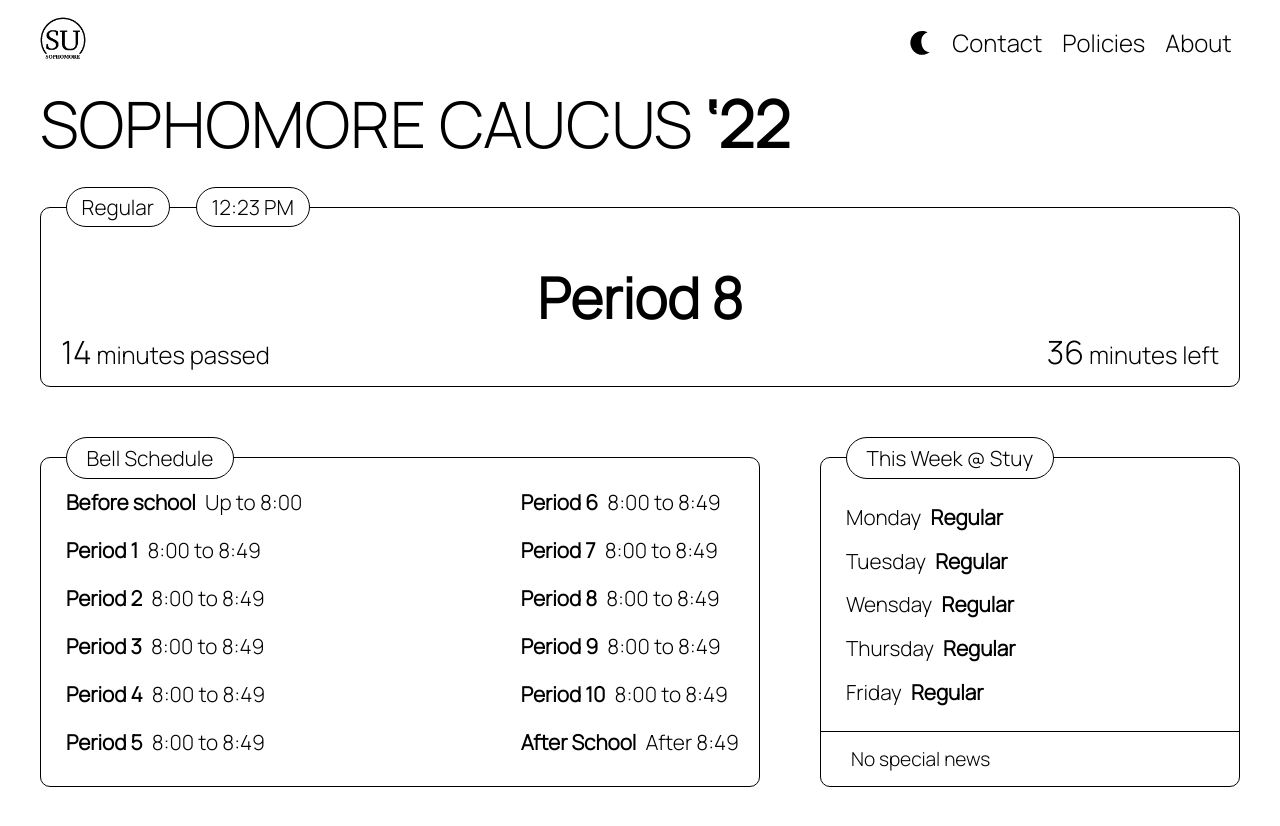
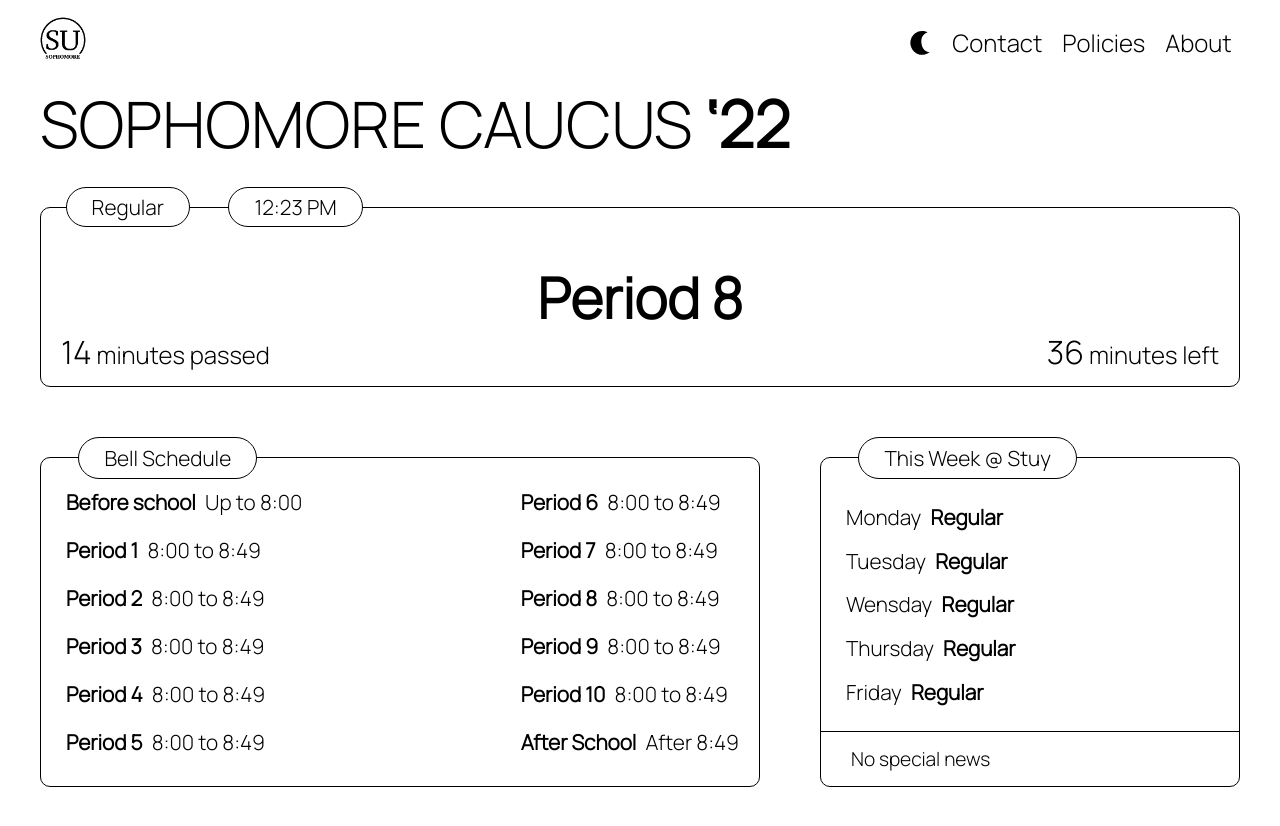
Before and after one commit to leomet07/sophomore.stuysu.org, a Next.js app: page / in a window 1280 px wide. Shown: the top 826 px of the page. Built offline with nearby package versions, Linux system fonts and the light colour scheme; no server answers; the database is empty.

Commit message:
Increase padding for all pill buttons

```diff
--- a/styles/BellSchedule.module.css
+++ b/styles/BellSchedule.module.css
@@ -28,11 +28,11 @@
 	display: flex;
 	align-items: center;
 	justify-content: center;
-	padding-right: 10px;
-	padding-left: 10px;
-	margin-left: 2vw;
+	margin-left: 3vw;
 	margin-top: -20px;
 	padding: 20px;
+	padding-right: 25px;
+	padding-left: 25px;
 }
 
 #label span {
--- a/styles/ScheduleWidget.module.css
+++ b/styles/ScheduleWidget.module.css
@@ -10,7 +10,7 @@
 	margin-left: 2vw;
 }
 #current_time {
-	margin-left: calc(2vw + 130px);
+	margin-left: calc(3vw + 150px);
 }
 
 .pill {
@@ -24,8 +24,8 @@
 	display: flex;
 	align-items: center;
 	justify-content: center;
-	padding-right: 15px;
-	padding-left: 15px;
+	padding-right: 25px;
+	padding-left: 25px;
 }
 .pill span {
 	font-size: 1.3rem;
--- a/styles/WeeklySchedule.module.css
+++ b/styles/WeeklySchedule.module.css
@@ -18,11 +18,11 @@
 	display: flex;
 	align-items: center;
 	justify-content: center;
-	padding-right: 10px;
-	padding-left: 10px;
-	margin-left: 2vw;
+	margin-left: 3vw;
 	margin-top: -20px;
 	padding: 20px;
+	padding-right: 25px;
+	padding-left: 25px;
 }
 
 #label span {
```
